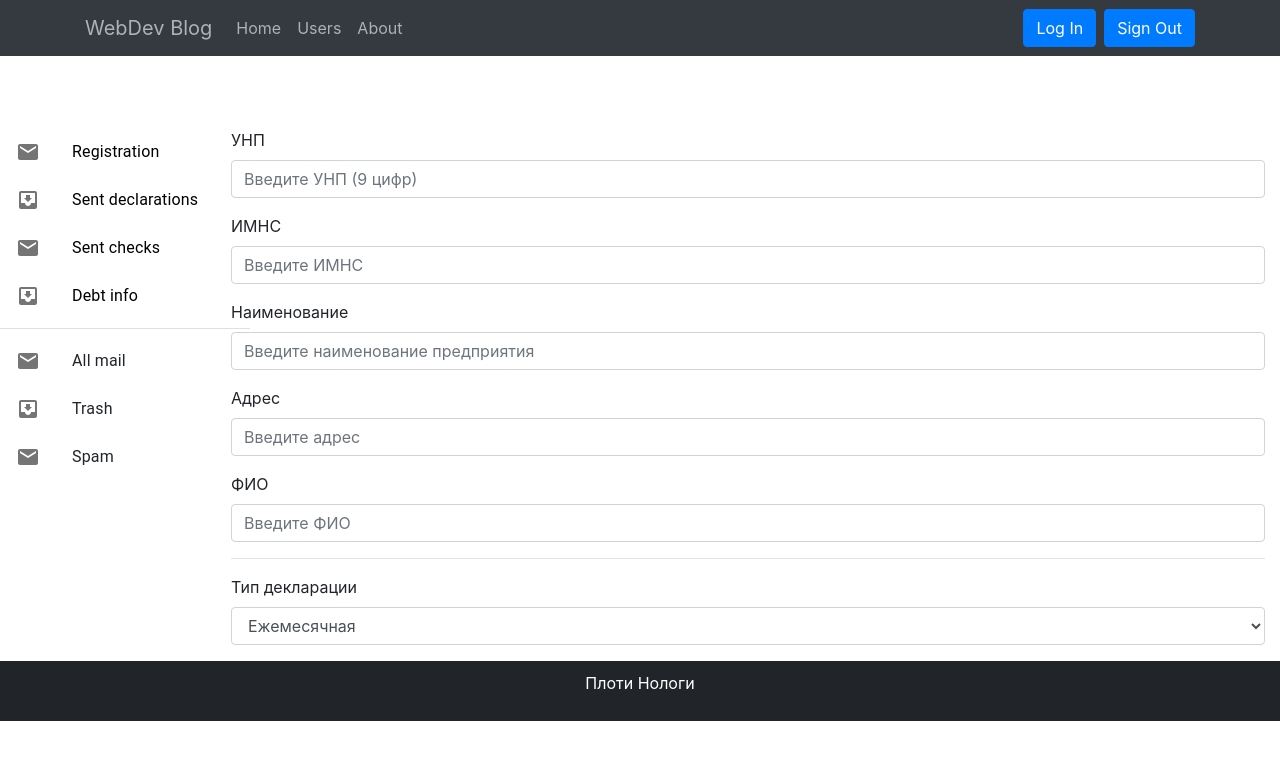
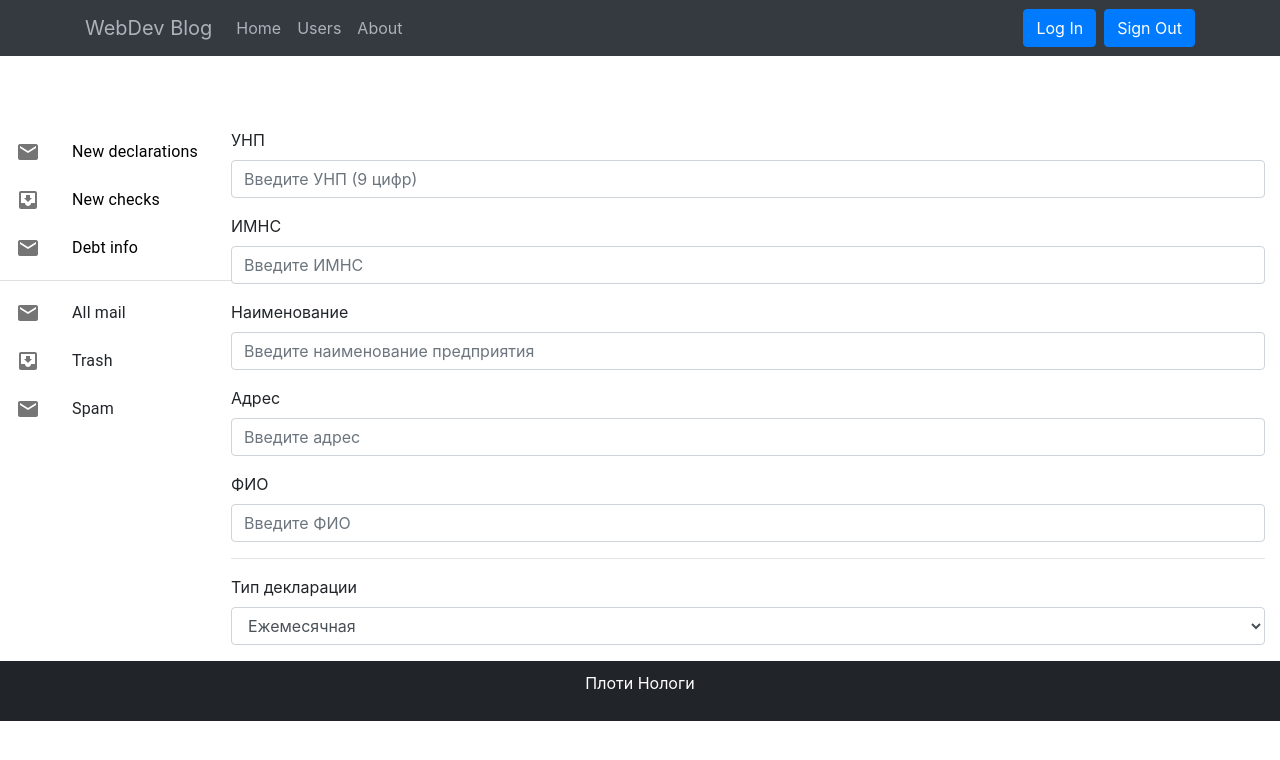
Before and after one commit to denisVirtuteDei/kurs-project, a React (Create React App) app: page /taxpayers/checks in a window 1280 px wide. Shown: the top 760 px of the page. Built offline with nearby package versions, Linux system fonts and the light colour scheme.

Commit message:
refactor src, add maket for employees

```diff
--- a/src/App.js
+++ b/src/App.js
@@ -11,6 +11,7 @@ import Cabinet from "./Components/Cabinet";
 import { Provider } from "react-redux";
 import { store } from './Redux/Stores/Store.js'
 import { TaxpayersMaket } from "./Components/TaxpayersMaket";
+import { EmployeeMaket } from "./Components/EmployeeMaket";
 
 const App = () => {
   return (
@@ -22,6 +23,7 @@ const App = () => {
           <Route exact path="/users" render={Users} />
           <Route exact path="/about" component={About} />
           <Route exact path="/cabinet" component={Cabinet} />
+          <Route path="/employees" component={EmployeeMaket} />
           <Route path="/taxpayers" component={TaxpayersMaket} />
         </Switch>
       </BrowserRouter>
--- a/src/Components/Cabinet.js
+++ b/src/Components/Cabinet.js
@@ -7,7 +7,7 @@ const Cabinet = () => {
     <Container style={{padding: "15px"}}>
       <Row>
         <Col>
-          <NavLink to="/filingdec">
+          <NavLink to="/employees">
             <Button >For Employees</Button>
           </NavLink>
         </Col>
--- /dev/null
+++ b/src/Components/EmployeeMaket.js
@@ -0,0 +1,49 @@
+import React from "react";
+import Container from "react-bootstrap/Container";
+import Grid from '@material-ui/core/Grid'
+import { RegistrationPart } from './Employees/RegistrationPart';
+import { NewDeclarationPart } from './Employees/NewDeclarationPart';
+import LeftToolBar from './LeftToolBar'
+import { Switch, Route } from "react-router-dom";
+import DebtInfoContainer from "./HOC/DebtInfoContainer";
+import EntityContainer from './HOC/EntityContainer'
+
+const sidebarUrls = [
+    {
+        title: 'New declarations',
+        url: '/employees/declarations'
+    },
+    {
+        title: 'Registration',
+        url: '/employees/registration'
+    },
+    {
+        title: 'New checks',
+        url: '/employees/checks'
+    },
+    {
+        title: 'Debtors info',
+        url: '/employees/debtor_info'
+    }
+]
+
+export const EmployeeMaket = () => {
+    return (
+        <Container fluid="true">
+            <Grid container spacing={2}>
+                <Grid className="justify-content-md-left" item xs={2}>
+                    <LeftToolBar sidebarUrls={sidebarUrls} />
+                </Grid>
+                <Grid item xs={10}>
+                    <Switch>
+                        <Route exact path="/employees/registration" component={RegistrationPart} />
+                        <Route exact path="/employees/declarations" component={NewDeclarationPart} />
+                        <Route exact path="/employees/debtor_info" component={EntityContainer} />
+                        {/*
+                        <Route exact path="/employees/debt_info" component={ } /> */}
+                    </Switch>
+                </Grid>
+            </Grid>
+        </Container>
+    )
+}
--- /dev/null
+++ b/src/Components/Employees/NewDeclarationPart.js
@@ -0,0 +1,40 @@
+import React from "react";
+import { Container, Form, Col, Row, Button } from "react-bootstrap";
+import Toolbar from '@material-ui/core/Toolbar'
+
+export const NewDeclarationPart = () => (
+  <Container>
+  <Toolbar />
+  <h1>Person Activity</h1>
+  <div>
+    <Form>
+      <Row className="mt-3">
+        <Col>
+          {" "}
+          <Form.Control type="text" placeholder="WATAFAK" />
+        </Col>
+        <Col>
+          {" "}
+          <Form.Control type="text" placeholder="WATAFAK" />
+        </Col>
+      </Row>
+      <Row className="mt-5">
+        <Col xs={6}>
+          {" "}
+          <Form.Control type="text" placeholder="WATAFAK" />
+        </Col>
+        <Col>
+        <Form.Group controlId="formGridState">
+
+    <Form.Control as="select" defaultValue="Choose...">
+      <option>Choose...</option>
+      <option>choose one more...</option>
+    </Form.Control>
+    </Form.Group>
+        </Col>
+      </Row>
+    </Form>
+    <Button className="float-right mt-5"  as="input" type="submit" value="Sent" />
+  </div>
+</Container>
+)
--- a/src/Components/LeftToolBar.js
+++ b/src/Components/LeftToolBar.js
@@ -9,33 +9,14 @@ import InboxIcon from '@material-ui/icons/MoveToInbox';
 import MailIcon from '@material-ui/icons/Mail';
 import { NavLink } from "react-router-dom";
 
-const sidebarUrls = [
-    {
-        title: 'Registration',
-        url: '/registration'
-    },
-    {
-        title: 'Sent declarations',
-        url: '/declarations'
-    },
-    {
-        title: 'Sent checks',
-        url: '/checks'
-    },
-    {
-        title: 'Debt info',
-        url: '/debt_info'
-    }
-]
-
-export default function LeftToolBar() {
+export default function LeftToolBar(props) {
     return (
         <div style={{ width: 250 }} >
             <Toolbar />
             <List>
                 {
-                    sidebarUrls.map((el, index) => (
-                        <NavLink to={"/taxpayers" + el.url} style={{ textDecoration: "none", color: "black" }}>
+                    props.sidebarUrls.map((el, index) => (
+                        <NavLink to={el.url} style={{ textDecoration: "none", color: "black" }}>
                             <ListItem button key={el.title}>
                                 <ListItemIcon>{index % 2 === 1 ? <InboxIcon /> : <MailIcon />}</ListItemIcon>
                                 <ListItemText primary={el.title} />
--- a/src/Components/NotAuthPages/Users.js
+++ b/src/Components/NotAuthPages/Users.js
@@ -2,7 +2,7 @@ import React from 'react';
 import EntityContainer from '../HOC/EntityContainer'
 
 const Users = () => (
-    <EntityContainer />
+    <div></div>
 );
 
 export default Users;
--- /dev/null
+++ b/src/Components/Taxpayers/NewCheckPart.js
@@ -0,0 +1,58 @@
+import React from "react";
+import { Container, Form } from "react-bootstrap";
+import Toolbar from '@material-ui/core/Toolbar'
+
+let placeholders = [
+  {
+    title: "УНП",
+    placeholder: "Введите УНП (9 цифр)"
+  },
+  {
+    title: "ИМНС",
+    placeholder: "Введите ИМНС"
+  },
+  {
+    title: "Наименование",
+    placeholder: "Введите наименование предприятия"
+  },
+  {
+    title: "Адрес",
+    placeholder: "Введите адрес"
+  },
+  {
+    title: "ФИО",
+    placeholder: "Введите ФИО"
+  },
+];
+
+export const NewCheckPart = () => (
+  <Container>
+    <Toolbar />
+    <div className="mt-2">
+      <Form>
+        {
+          placeholders.map((el) => (
+            <Form.Group controlId="formPlaintext">
+              <Form.Label sm="7">{el.title}</Form.Label>
+              <Form.Control xs="6" type="text" placeholder={el.placeholder} />
+            </Form.Group>
+          ))
+        }
+      </Form>
+    </div>
+
+    <hr />
+
+    <div className="mt-2">
+      <Form>
+        <Form.Group controlId="exampleForm.ControlSelect1">
+          <Form.Label>Тип декларации</Form.Label>
+          <Form.Control as="select">
+            <option>Ежемесячная</option>
+            <option>Еженедельная</option>
+          </Form.Control>
+        </Form.Group>
+      </Form>
+    </div>
+  </Container>
+)
--- a/src/Components/TaxpayersMaket.js
+++ b/src/Components/TaxpayersMaket.js
@@ -3,22 +3,38 @@ import Container from "react-bootstrap/Container";
 import Grid from '@material-ui/core/Grid'
 import { RegistrationPart } from './Employees/RegistrationPart';
 import { NewDeclarationPart } from './Taxpayers/NewDeclarationPart';
+import { NewCheckPart } from './Taxpayers/NewCheckPart';
 import LeftToolBar from './LeftToolBar'
 import { Switch, Route } from "react-router-dom";
 import DebtInfoContainer from "./HOC/DebtInfoContainer";
+
+const sidebarUrls = [
+    {
+        title: 'New declarations',
+        url: '/texpayers/declarations'
+    },
+    {
+        title: 'New checks',
+        url: '/texpayers/checks'
+    },
+    {
+        title: 'Debt info',
+        url: '/texpayers/debt_info'
+    }
+]
+
 
 export const TaxpayersMaket = () => {
     return (
         <Container fluid="true">
             <Grid container spacing={2}>
                 <Grid className="justify-content-md-left" item xs={2}>
-                    <LeftToolBar />
+                    <LeftToolBar sidebarUrls={sidebarUrls}/>
                 </Grid>
                 <Grid item xs={10}>
                     <Switch>
-                        {/* <Route exact path="/taxpayers/registration" component={RegistrationPart} /> */}
                         <Route exact path="/taxpayers/declarations" component={NewDeclarationPart} />
-                        <Route exact path="/taxpayers/checks" component={RegistrationPart} />
+                        <Route exact path="/taxpayers/checks" component={NewCheckPart} />
                         <Route exact path="/taxpayers/debt_info" component={DebtInfoContainer} />
                     </Switch>
                 </Grid>
```
